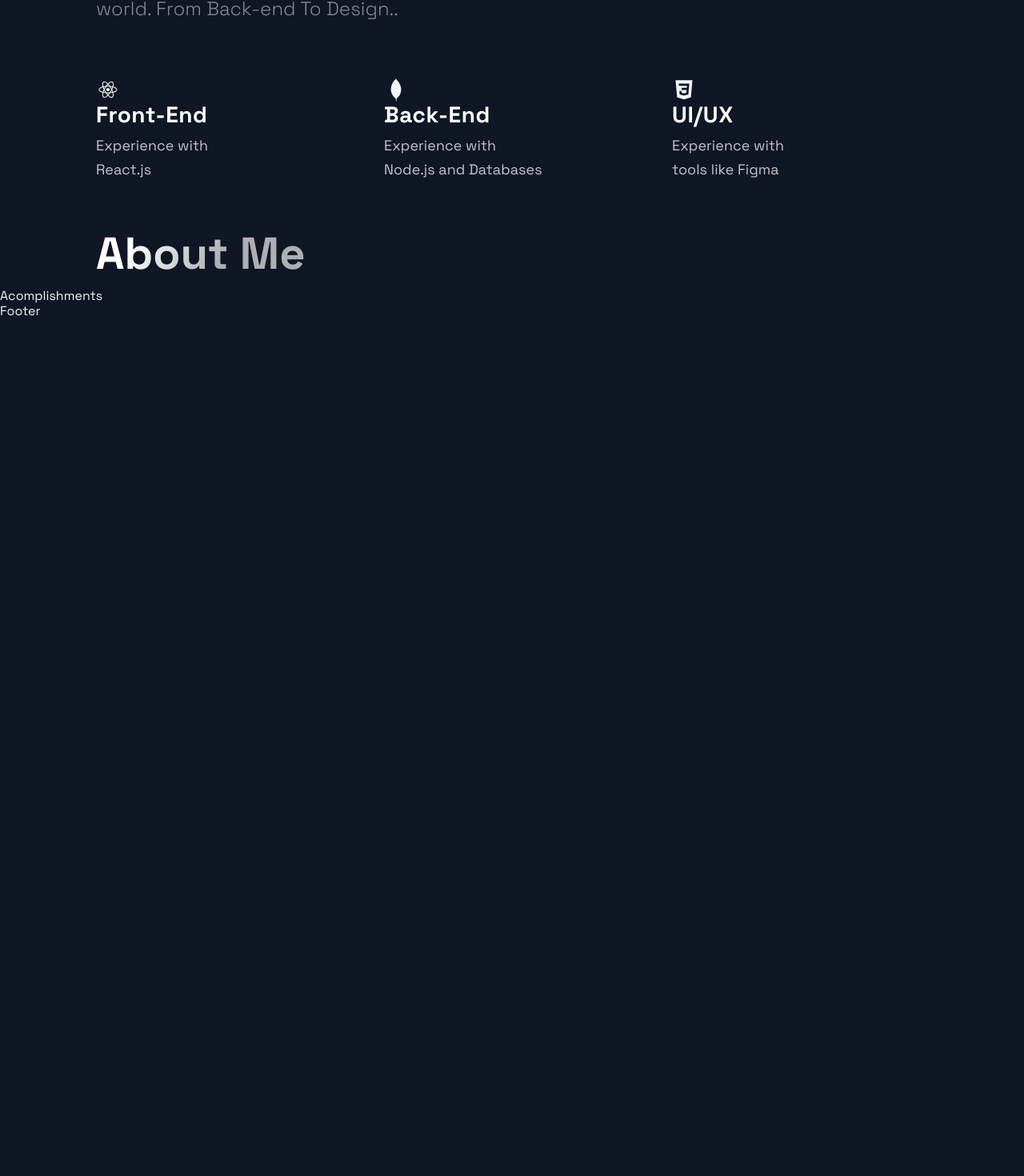
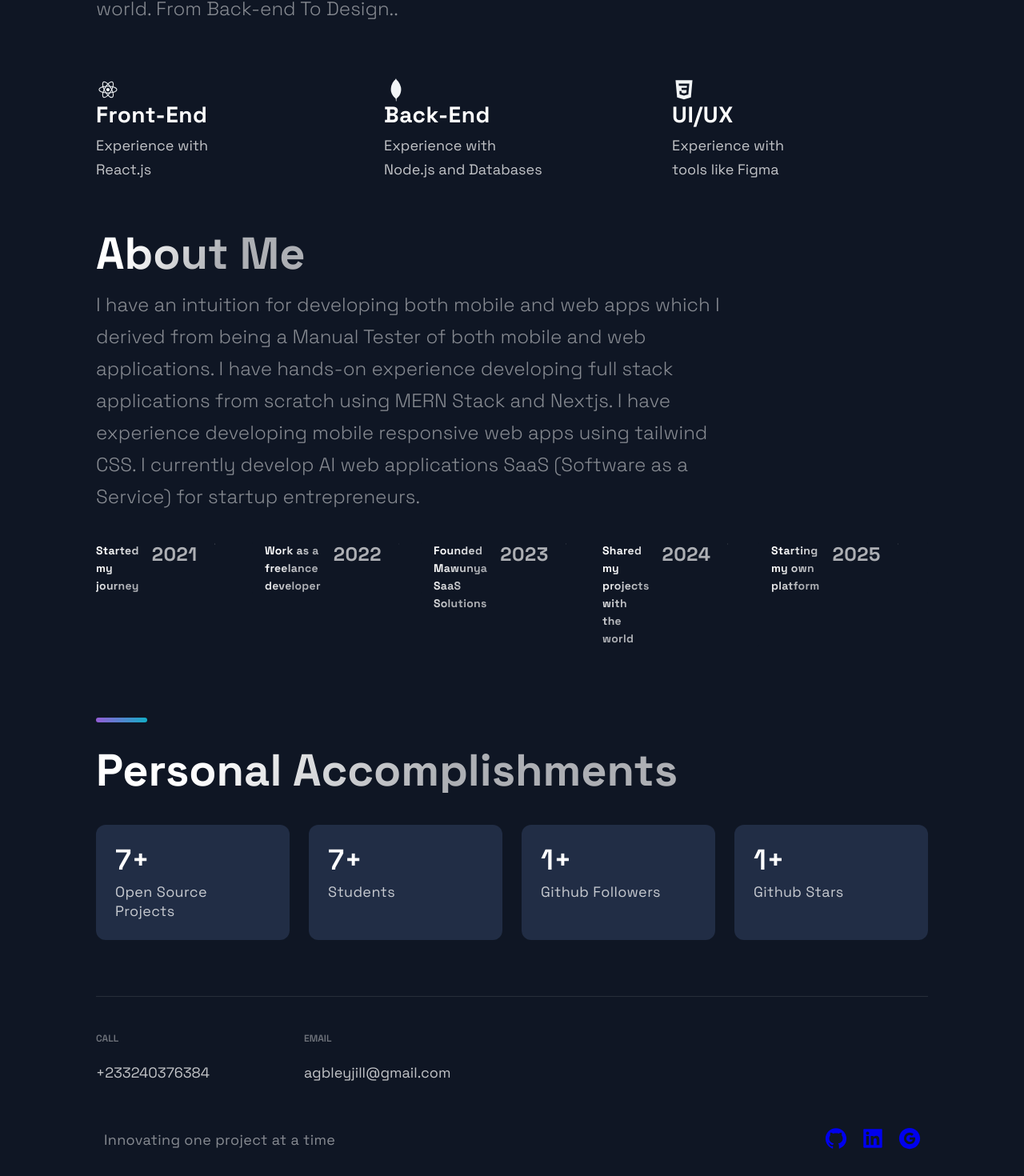
Before and after one commit to Agbley/jil_portfolio_website, a Next.js app: page / in a window 1280 px wide. Shown: the part 2502-3972 px from the top of the page at 80% size. Before the commit the page ends 2901 px from the top, so only its background shows below. Built offline with nearby package versions, Linux system fonts and the light colour scheme.

Commit message:
12th november 2024 commit

```diff
--- a/src/components/Acomplishments/Acomplishments.js
+++ b/src/components/Acomplishments/Acomplishments.js
@@ -1,19 +1,31 @@
-import React from 'react';
+import React from "react";
 
-import { Section, SectionDivider, SectionTitle } from '../../styles/GlobalComponents';
-import { Box, Boxes, BoxNum, BoxText } from './AcomplishmentsStyles';
+import {
+  Section,
+  SectionDivider,
+  SectionTitle,
+} from "../../styles/GlobalComponents";
+import { Box, Boxes, BoxNum, BoxText } from "./AcomplishmentsStyles";
 
 const data = [
-  { number: 20, text: 'Open Source Projects'},
-  { number: 1000, text: 'Students', },
-  { number: 1900, text: 'Github Followers', },
-  { number: 5000, text: 'Github Stars', }
+  { number: 7, text: "Open Source Projects" },
+  { number: 7, text: "Students" },
+  { number: 1, text: "Github Followers" },
+  { number: 1, text: "Github Stars" },
 ];
 
 const Acomplishments = () => (
-  <div>
-    Acomplishments
-  </div>
+  <Section>
+    <SectionTitle>Personal Accomplishments</SectionTitle>
+    <Boxes>
+      {data.map((card, index) => (
+        <Box key={index}>
+          <BoxNum>{card.number}+</BoxNum>
+          <BoxText>{card.text}</BoxText>
+        </Box>
+      ))}
+    </Boxes>
+  </Section>
 );
 
 export default Acomplishments;
--- a/src/components/Footer/Footer.js
+++ b/src/components/Footer/Footer.js
@@ -1,14 +1,74 @@
-import React from 'react';
-import { AiFillGithub, AiFillInstagram, AiFillLinkedin } from 'react-icons/ai';
+import React from "react";
+import {
+  AiFillGithub,
+  AiFillGoogleCircle,
+  AiFillInstagram,
+  AiFillLinkedin,
+} from "react-icons/ai";
 
-import { SocialIcons } from '../Header/HeaderStyles';
-import { CompanyContainer, FooterWrapper, LinkColumn, LinkItem, LinkList, LinkTitle, Slogan, SocialContainer, SocialIconsContainer } from './FooterStyles';
+import { SocialIcons } from "../Header/HeaderStyles";
+import {
+  CompanyContainer,
+  FooterWrapper,
+  LinkColumn,
+  LinkItem,
+  LinkList,
+  LinkTitle,
+  Slogan,
+  SocialContainer,
+  SocialIconsContainer,
+} from "./FooterStyles";
 
 const Footer = () => {
   return (
-    <div>
-      Footer
-    </div>
+    <FooterWrapper>
+      <LinkList>
+        <LinkColumn>
+          <LinkTitle>Call</LinkTitle>
+          <LinkItem href="tel:+233240376384">+233240376384</LinkItem>
+        </LinkColumn>
+        <LinkColumn>
+          <LinkTitle>Email</LinkTitle>
+          <LinkItem href="mailto:agbleyjill@gmail.com">
+            agbleyjill@gmail.com
+          </LinkItem>
+        </LinkColumn>
+      </LinkList>
+      <SocialIconsContainer>
+        <CompanyContainer>
+          <Slogan>Innovating one project at a time</Slogan>
+        </CompanyContainer>
+        <SocialContainer>
+          <SocialIcons href="https://github.com/Agbley">
+            <a
+              href="https://github.com/Agbley"
+              target="_blank"
+              rel="noopener noreferrer"
+            >
+              <AiFillGithub size="3rem" />
+            </a>
+          </SocialIcons>
+          <SocialIcons href="https://www.linkedin.com/in/jill-agbley-a49b44138">
+            <a
+              href="https://www.linkedin.com/in/jill-agbley-a49b44138"
+              target="_blank"
+              rel="noopener noreferrer"
+            >
+              <AiFillLinkedin size="3rem" />
+            </a>
+          </SocialIcons>
+          <SocialIcons href="https://docs.google.com/spreadsheets/d/1L2JABXPIJyVm8FGA1gUAfBGD-dRZopmH4fYKLxjLUpU/edit?usp=sharing">
+            <a
+              href="https://docs.google.com/spreadsheets/d/1L2JABXPIJyVm8FGA1gUAfBGD-dRZopmH4fYKLxjLUpU/edit?usp=sharing"
+              target="_blank"
+              rel="noopener noreferrer"
+            >
+              <AiFillGoogleCircle size="3rem" />
+            </a>
+          </SocialIcons>
+        </SocialContainer>
+      </SocialIconsContainer>
+    </FooterWrapper>
   );
 };
 
--- a/src/components/TimeLine/TimeLine.js
+++ b/src/components/TimeLine/TimeLine.js
@@ -22,45 +22,128 @@ import { TimeLineData } from "../../constants/constants";
 const TOTAL_CAROUSEL_COUNT = TimeLineData.length;
 
 const Timeline = () => {
-  // const [activeItem, setActiveItem] = useState(0);
-  // const carouselRef = useRef();
+  const [activeItem, setActiveItem] = useState(0);
+  const carouselRef = useRef();
 
-  // const scroll = (node, left) => {
-  //   return node.scrollTo({ left, behavior: 'smooth' });
-  // }
+  const scroll = (node, left) => {
+    return node.scrollTo({ left, behavior: "smooth" });
+  };
 
-  // const handleClick = (e, i) => {
-  //   e.preventDefault();
+  const handleClick = (e, i) => {
+    e.preventDefault();
 
-  //   if (carouselRef.current) {
-  //     const scrollLeft = Math.floor(carouselRef.current.scrollWidth * 0.7 * (i / TimeLineData.length));
+    if (carouselRef.current) {
+      const scrollLeft = Math.floor(
+        carouselRef.current.scrollWidth * 0.7 * (i / TimeLineData.length)
+      );
 
-  //     scroll(carouselRef.current, scrollLeft);
-  //   }
-  // }
+      scroll(carouselRef.current, scrollLeft);
+    }
+  };
 
-  // const handleScroll = () => {
-  //   if (carouselRef.current) {
-  //     const index = Math.round((carouselRef.current.scrollLeft / (carouselRef.current.scrollWidth * 0.7)) * TimeLineData.length);
+  const handleScroll = () => {
+    if (carouselRef.current) {
+      const index = Math.round(
+        (carouselRef.current.scrollLeft /
+          (carouselRef.current.scrollWidth * 0.7)) *
+          TimeLineData.length
+      );
 
-  //     setActiveItem(index);
-  //   }
-  // }
+      setActiveItem(index);
+    }
+  };
 
   // // snap back to beginning of scroll when window is resized
   // // avoids a bug where content is covered up if coming from smaller screen
-  // useEffect(() => {
-  //   const handleResize = () => {
-  //     scroll(carouselRef.current, 0);
-  //   }
+  useEffect(() => {
+    const handleResize = () => {
+      scroll(carouselRef.current, 0);
+    };
 
-  //   window.addEventListener('resize', handleResize);
-  // }, []);
+    window.addEventListener("resize", handleResize);
+  }, []);
 
   return (
     <div>
       <Section id="about">
         <SectionTitle>About Me</SectionTitle>
+        <SectionText>
+          I have an intuition for developing both mobile and web apps which I
+          derived from being a Manual Tester of both mobile and web
+          applications. I have hands-on experience developing full stack
+          applications from scratch using MERN Stack and Nextjs. I have
+          experience developing mobile responsive web apps using tailwind CSS. I
+          currently develop AI web applications SaaS (Software as a Service) for
+          startup entrepreneurs.
+        </SectionText>
+        <CarouselContainer ref={carouselRef} onScroll={handleScroll}>
+          <>
+            {TimeLineData.map((item, index) => (
+              <CarouselMobileScrollNode
+                key={index}
+                final={index === TOTAL_CAROUSEL_COUNT - 1}
+              >
+                <CarouselItem
+                  index={index}
+                  id={`carousel__item-${index}`}
+                  active={activeItem}
+                  onClick={(e) => handleClick(e, index)}
+                >
+                  <CarouselItemTitle>
+                    <CarouselItemText>{item.text}</CarouselItemText>
+                    {item.year}
+                    <CarouselItemImg
+                      width="208"
+                      height="6"
+                      viewBox="0 0 208 6"
+                      fill="none"
+                      xmlns="http://www.w3.org/2000/svg"
+                    >
+                      <path
+                        fill-rule="evenodd"
+                        clip-rule="evenodd"
+                        d="M2.5 5.5C3.88071 5.5 5 4.38071 5 3V3.5L208 3.50002V2.50002L5 2.5V3C5 1.61929 3.88071 0.5 2.5 0.5C1.11929 0.5 0 1.61929 0 3C0 4.38071 1.11929 5.5 2.5 5.5Z"
+                        fill="url(#paint0_linear)"
+                        fill-opacity="0.33"
+                      />
+                      <defs>
+                        <linearGradient
+                          id="paint0_linear"
+                          x1="-4.30412e-10"
+                          y1="0.5"
+                          x2="208"
+                          y2="0.500295"
+                          gradientUnits="userSpaceOnUse"
+                        >
+                          <stop stop-color="white" />
+                          <stop
+                            offset="0.79478"
+                            stop-color="white"
+                            stop-opacity="0"
+                          />
+                        </linearGradient>
+                      </defs>
+                    </CarouselItemImg>
+                  </CarouselItemTitle>
+                </CarouselItem>
+              </CarouselMobileScrollNode>
+            ))}
+          </>
+        </CarouselContainer>
+        <CarouselButtons>
+          {TimeLineData.map((item, index) => (
+            <CarouselButton
+              key={index}
+              index={index}
+              active={activeItem}
+              onClick={(e) => handleClick(e, index)}
+              type="button"
+            >
+              <CarouselButtonDot active={activeItem} />
+            </CarouselButton>
+          ))}
+        </CarouselButtons>
+        <SectionDivider />
       </Section>
     </div>
   );
--- a/src/constants/constants.js
+++ b/src/constants/constants.js
@@ -20,7 +20,7 @@ export const projects = [
     id: 1,
   },
   {
-    title: "WebRTC App",
+    title: "AI Image Editing SaaS",
     description: "This is a generative AI image editor",
     image: "/images/3.PNG",
     tags: ["Next.js", "Typescript", "React", "Shadcn"],
@@ -41,9 +41,9 @@ export const projects = [
 ];
 
 export const TimeLineData = [
-  { year: 2017, text: "Started my journey" },
-  { year: 2018, text: "Worked as a freelance developer" },
-  { year: 2019, text: "Founded JavaScript Mastery" },
-  { year: 2020, text: "Shared my projects with the world" },
-  { year: 2021, text: "Started my own platform" },
+  { year: 2021, text: "Started my journey" },
+  { year: 2022, text: "Work as a freelance developer" },
+  { year: 2023, text: "Founded Mawunya SaaS Solutions" },
+  { year: 2024, text: "Shared my projects with the world" },
+  { year: 2025, text: "Starting my own platform" },
 ];
```
Also changed, not shown: 2 other files (tests, documents, lock files or other folders).
